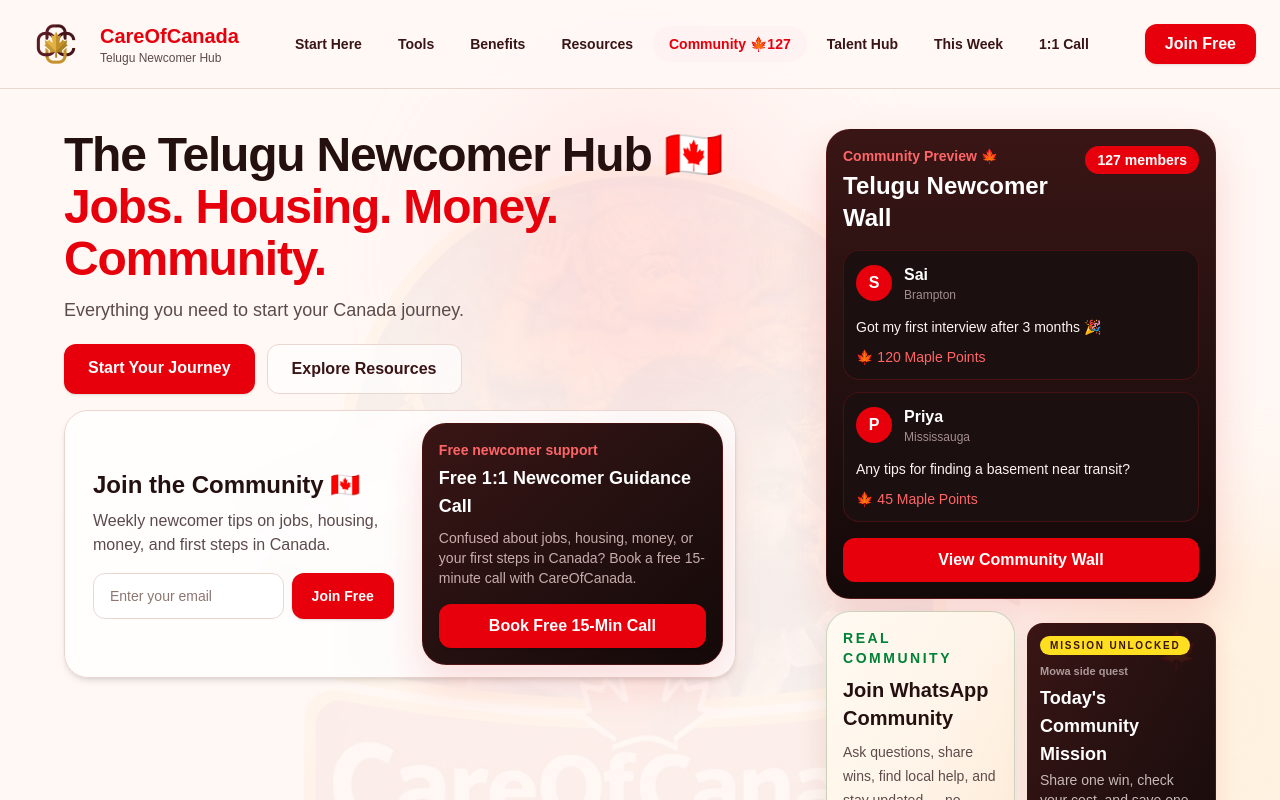
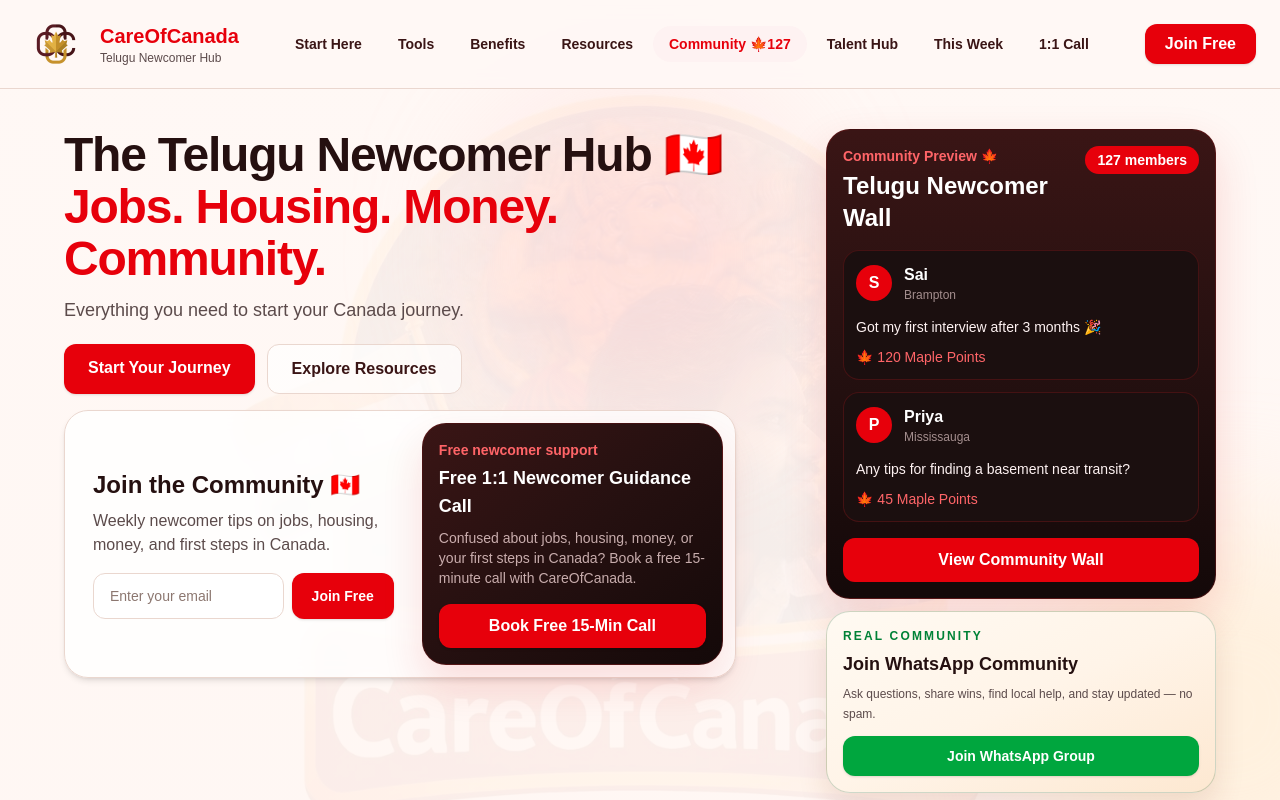
Before and after one commit to PranithhKotamraju/careofcanada, a Next.js app: page / in a window 1280 px wide. Shown: the top 800 px of the page. Built offline with nearby package versions, Linux system fonts and the light colour scheme.

Commit message:
Simplify hero community CTA

```diff
--- a/app/page.tsx
+++ b/app/page.tsx
@@ -4,7 +4,6 @@
 import CostCalculator from "@/components/CostCalculator";
 import JobTracker from "@/components/JobTracker";
 import BenefitsGuide from "@/components/BenefitsGuide";
-import CommunityMissionBanner from "@/components/CommunityMissionBanner";
 import WhatsAppCommunityCard from "@/components/WhatsAppCommunityCard";
 import { useState } from "react";
 import { motion } from "framer-motion";
@@ -373,10 +372,7 @@
               </a>
             </motion.div>
 
-            <div className="mt-3 grid gap-3 sm:grid-cols-2 lg:grid-cols-1 xl:grid-cols-2">
-              <WhatsAppCommunityCard compact className="h-full" />
-              <CommunityMissionBanner className="mt-0 h-full max-w-none" />
-            </div>
+            <WhatsAppCommunityCard compact className="mt-3" />
           </div>
         </div>
       </section>
--- a/components/WhatsAppCommunityCard.tsx
+++ b/components/WhatsAppCommunityCard.tsx
@@ -24,13 +24,13 @@
       className={`overflow-hidden rounded-3xl border border-green-900/20 bg-gradient-to-br from-[#fffaf2] via-[#fff4e8] to-[#fde8d1] text-[#251010] shadow-[0_14px_30px_rgba(120,42,20,0.12)] ${className}`}
     >
       <div className={compact ? "p-4" : "p-5"}>
-        <p className="text-sm font-black uppercase tracking-[0.18em] text-green-700">
+        <p className={`${compact ? "text-xs" : "text-sm"} font-black uppercase tracking-[0.18em] text-green-700`}>
           Real community
         </p>
-        <h3 className={compact ? "mt-2 text-xl font-bold" : "mt-2 text-2xl font-bold"}>
+        <h3 className={compact ? "mt-1.5 text-lg font-bold" : "mt-2 text-2xl font-bold"}>
           Join WhatsApp Community
         </h3>
-        <p className="mt-2 text-sm leading-6 text-[#5c4b4b]">
+        <p className={`${compact ? "mt-1.5 text-xs leading-5" : "mt-2 text-sm leading-6"} text-[#5c4b4b]`}>
           Ask questions, share wins, find local help, and stay updated — no
           spam.
         </p>
@@ -39,7 +39,7 @@
           href={whatsAppGroupUrl}
           target="_blank"
           rel="noopener noreferrer"
-          className="mt-4 inline-flex w-full items-center justify-center rounded-xl bg-green-600 px-5 py-3 text-sm font-semibold text-white shadow-sm transition hover:bg-green-700"
+          className={`${compact ? "mt-3 py-2.5" : "mt-4 py-3"} inline-flex w-full items-center justify-center rounded-xl bg-green-600 px-5 text-sm font-semibold text-white shadow-sm transition hover:bg-green-700`}
         >
           Join WhatsApp Group
         </a>
```
